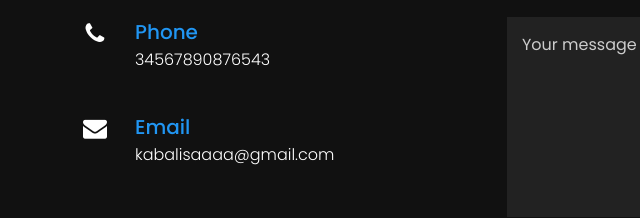
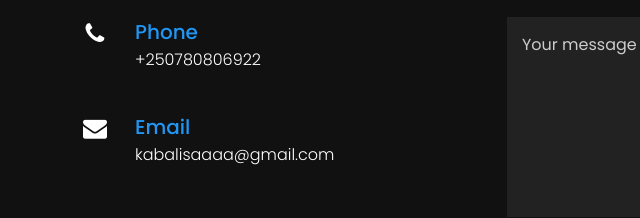
Before and after one commit to Nesty1550/nesty, a plain HTML site: page index.html in a window 1280 px wide. Shown: the part 4784-5002 px from the top of the page, 25-665 px from the left. Drawn offline with Linux system fonts and the light colour scheme.

Commit message:
new address

```diff
--- a/index.html
+++ b/index.html
@@ -136,7 +136,7 @@
                 </div>
                 <div class="text">
                     <h3>Phone</h3>
-                    <p> 34567890876543</p>
+                    <p> +250780806922</p>
                 </div>
               </div>
               <div class="box">
```
